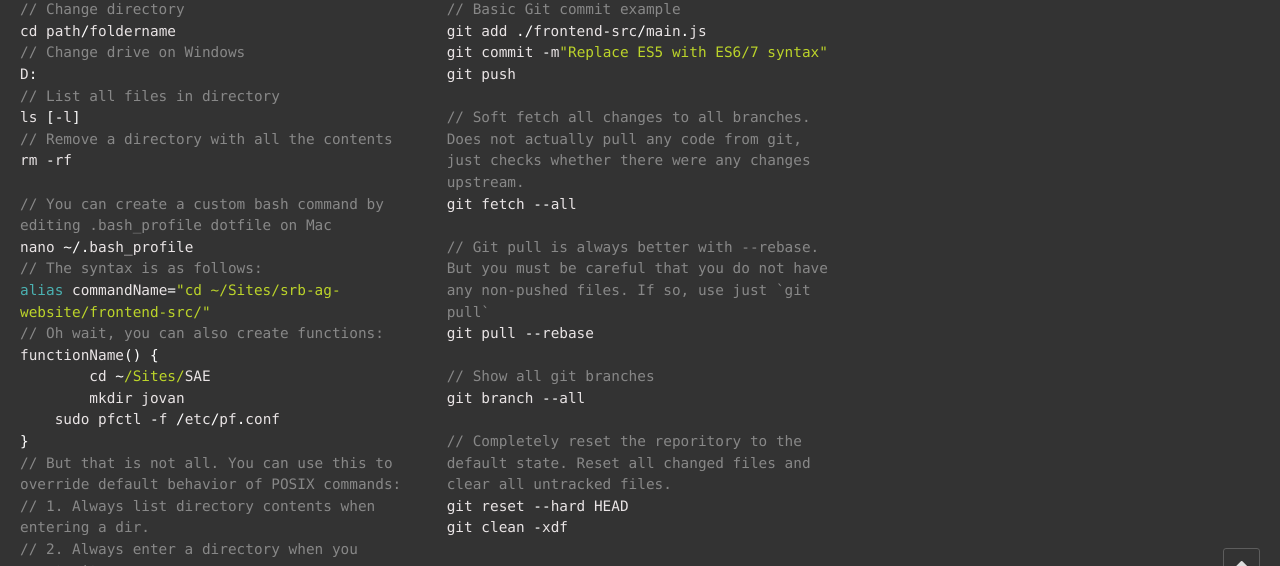
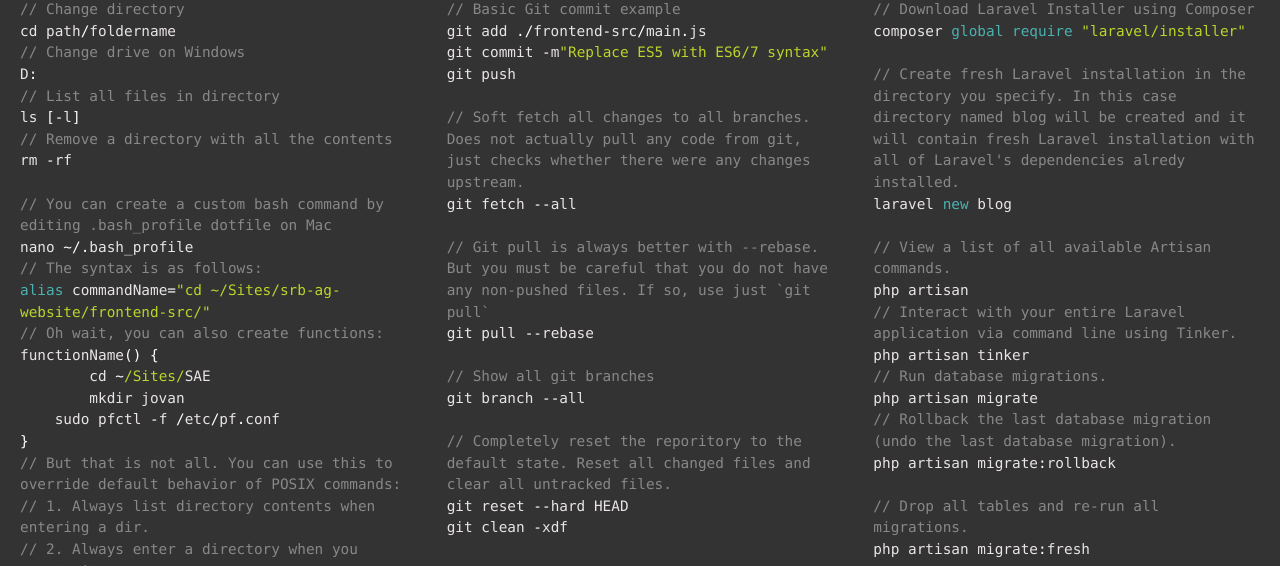
Before and after one commit to SAEBelgradeWeb/SAE-Cheatsheet, a plain HTML site: page index.html in a window 1280 px wide. Shown: the part 193-759 px from the top of the page. Drawn offline with Linux system fonts and the light colour scheme.

Commit message:
added laravel installation and artisan commands for migrations, models and seeders

```diff
--- a/index.html
+++ b/index.html
@@ -140,7 +140,55 @@ Connecting to GitHub with SSH keys: <a href="https://help.github.com/articles/co
 </p>
 
       </div>
+
       <div class="large-4 columns code-column">
+            <h4><a name="laravel" href="#laravel">Laravel</a></h4>
+            <pre class="prettyprint lang-php">
+// Download Laravel Installer using Composer
+composer global require "laravel/installer"
+
+// Create fresh Laravel installation in the directory you specify. In this case directory named blog will be created and it will contain fresh Laravel installation with all of Laravel's dependencies alredy installed.
+laravel new blog
+
+// View a list of all available Artisan commands.
+php artisan
+
+// Interact with your entire Laravel application via command line using Tinker.
+php artisan tinker
+
+// Run database migrations.
+php artisan migrate
+
+// Rollback the last database migration (undo the last database migration).
+php artisan migrate:rollback
+
+// Drop all tables and re-run all migrations.
+php artisan migrate:fresh
+
+// Create migration. In this example create_posts_table is the name of the migration and --create option indicates that this migration will be creating a new table called posts.
+php artisan make:migration create_posts_table --create=posts
+
+// Create migration. In this example add_categories_to_posts_table is the name of the migration and --table option indicates the name of the table where categories will be added.
+php artisan make:migration add_categories_to_posts_table --table=posts
+
+// Create a Model instance. In this example Post is the name of the model.
+php artisan make:model Post
+
+// Create a Model instance and generate a database migration when the Model is generated.
+php artisan make:model Post -m
+
+// Create a new seeder class.
+php artisan make:seeder
+
+// Seed the database.
+php artisan db:seed
+
+// Seed the database. In this example --class option specifies a specific seeder class to run individually.
+php artisan db:seed --class=PostTableSeeder
+
+// Seed the database while also running a migrate:fresh, which will drop all of the tables and re-run all of migrations.
+php artisan migrate:fresh --seed
+            </pre>
       </div>
 
 </div>
```
